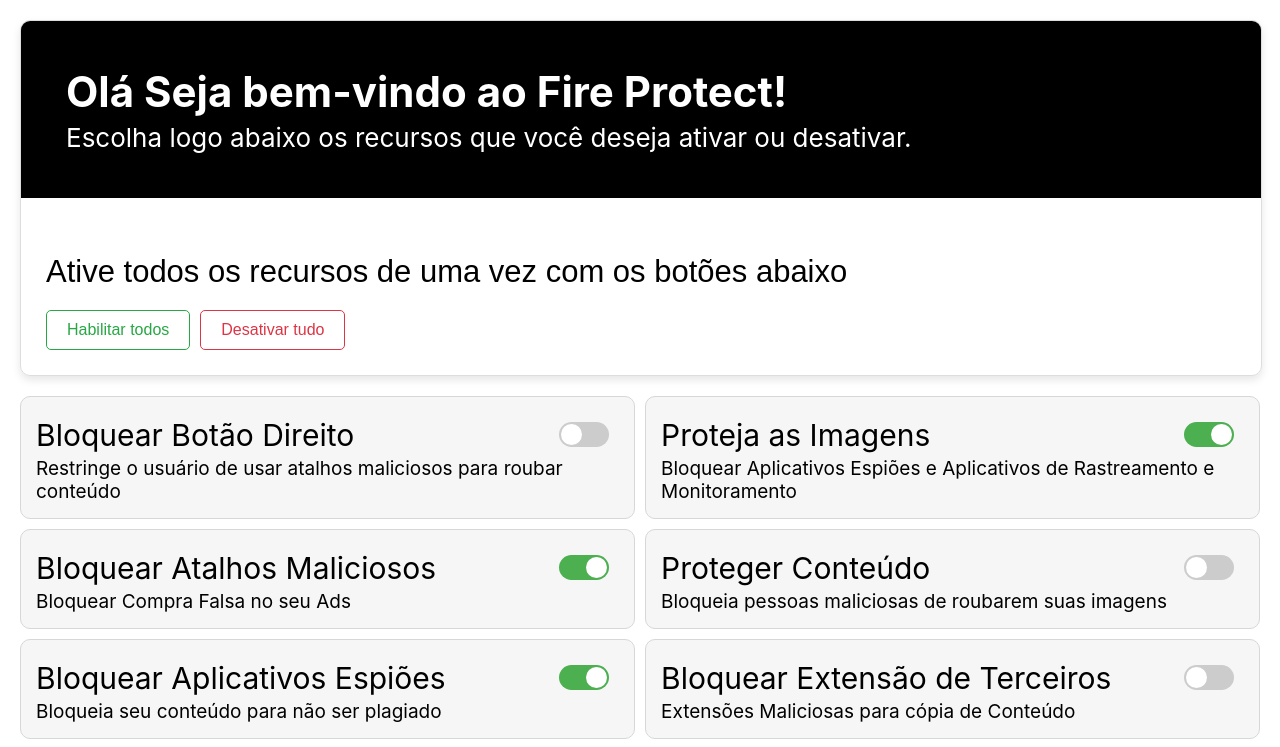
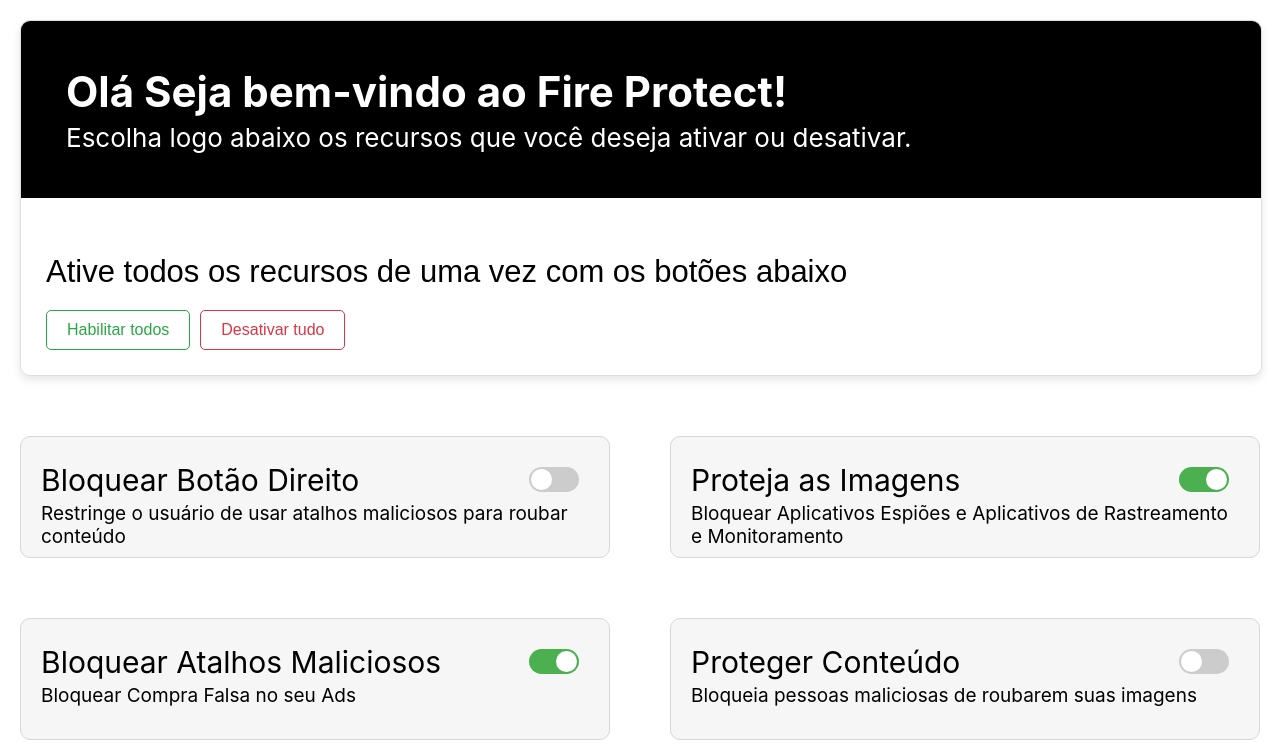
Before and after one commit to leandro-bsf/projeto_tela_react, a React (Create React App) app: page / in a window 1280 px wide. Shown: the top 747 px of the page. Built offline with nearby package versions, Linux system fonts and the light colour scheme.

Commit message:
criando faqperguntas

```diff
--- a/src/App.css
+++ b/src/App.css
@@ -83,8 +83,10 @@
 .settings {
   display: grid;
   grid-template-columns: 1fr 1fr;
-  gap: 10px;
-  margin-top: 20px;
+  margin-top: 60px;
+  gap: 60px;
+
+
 }
 .divisao{
   width: 100%;
@@ -97,8 +99,9 @@
 .setting {
   background-color: #F6F6F6;
   border: 1px solid rgb(215, 215, 215);
-  padding: 15px;
+  padding: 20px;
   border-radius: 10px;
+  height: 80px;
   display: block;
   justify-content: space-between;
   align-items: center;
--- a/src/components/planos/planCard.css
+++ b/src/components/planos/planCard.css
@@ -51,7 +51,7 @@
 
   .price {
     font-size: 24px;
-    font-weight: bold;
+
     margin: 10px 0;
   }
 
```
